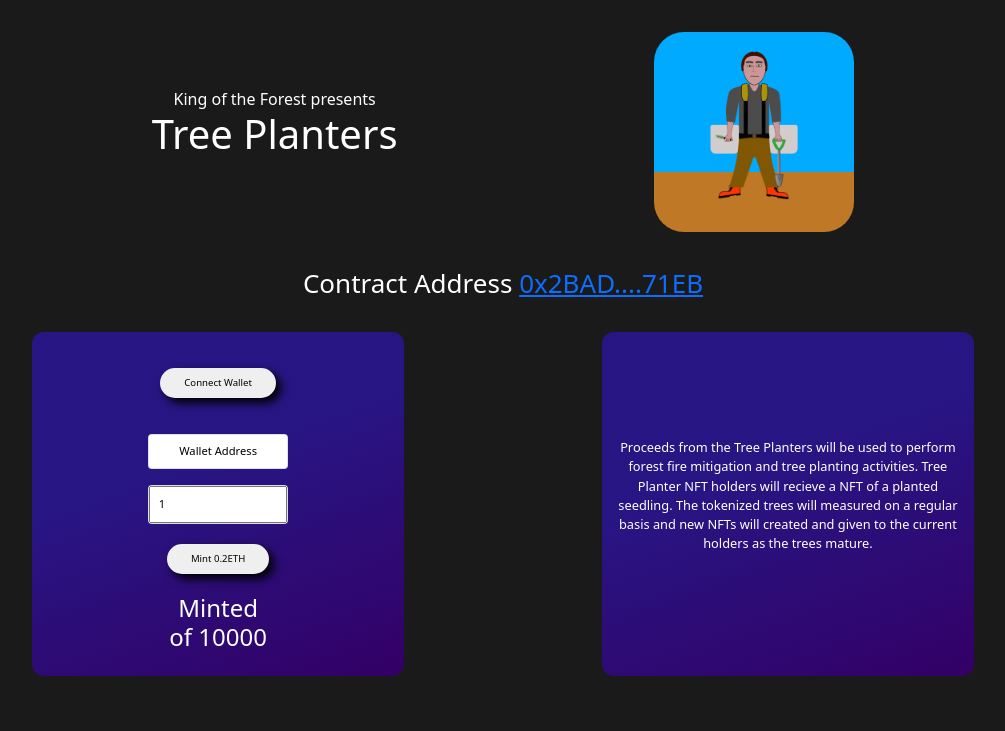
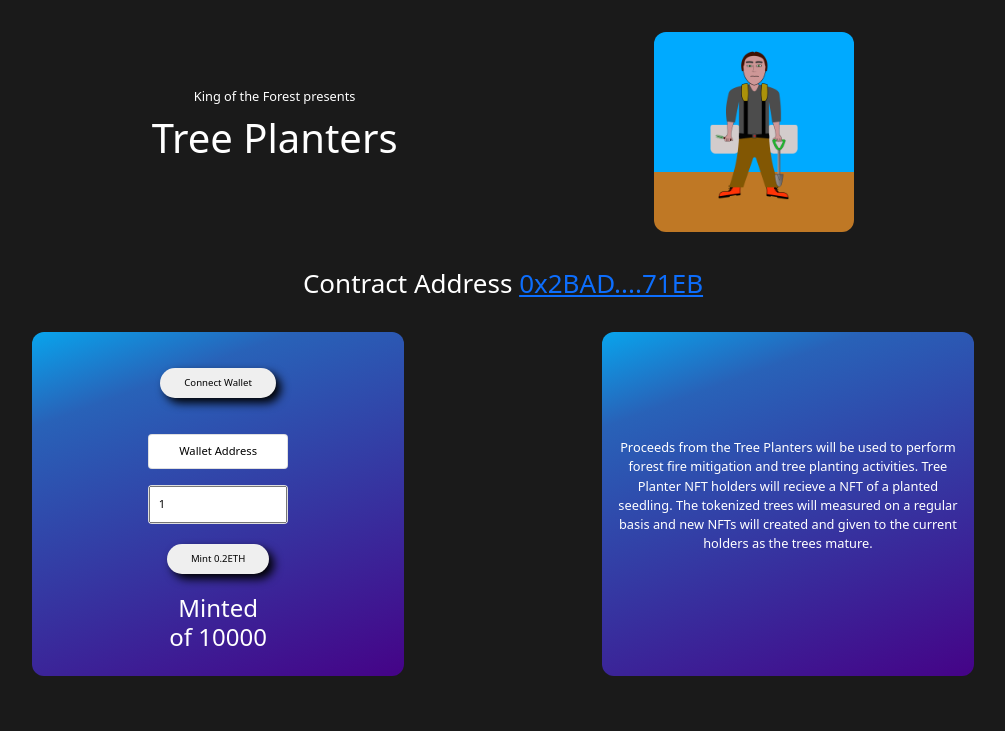
Before and after one commit to SuedePritch/TreePlanterNFT-MintingWebsite, a React (Create React App) app: page / in a window 1280 px wide. Shown: the top 731 px of the page, without its empty margins (137-1142 px from the left). Built offline with nearby package versions, Linux system fonts and the light colour scheme; no server answers.

Commit message:
changed gradient and adjusted title

```diff
--- a/src/App.css
+++ b/src/App.css
@@ -31,7 +31,7 @@ p{
   font-size: calc(10px + 2vmin);
   color: white;
 }
-.title{
+.header{
   display: flex;
   justify-content: space-evenly;
   align-items: center;
@@ -40,9 +40,14 @@ p{
   padding:2rem;
   line-height: 0.25rem;
 }
+.title{
+  display: flex;
+  flex-direction: column;
+  justify-content: center;
+}
 
 .treeplanterGif{
-  border-radius: 15%;
+  border-radius: 0.75rem;
   width:200px;
   height:200px;
 }
@@ -62,7 +67,7 @@ p{
   flex-direction: column;
   width: 25ch;
   padding:1rem;
-  background: linear-gradient(340deg, hsl(270, 100%, 20%) 0%,hsl(250, 72%, 30%) 60%, hsl(250, 72%, 30%) 100%);
+  background: linear-gradient(340deg, hsl(270, 96%, 27%) 0%,hsl(216, 64%, 44%) 80%, hsl(199, 93%, 48%) 100%);
   border-radius: 0.75rem;
 }
 .buttonSubmit{
--- a/src/App.js
+++ b/src/App.js
@@ -692,8 +692,11 @@ class App extends Component {
     return (
     <div className="App">
         <div className="App-header">
-        <div className="title">
-        <h6>King of the Forest presents<h1>Tree Planters</h1></h6>
+        <div className="header">
+		<div className='title'>
+			<p>King of the Forest presents</p>
+			<h1>Tree Planters</h1>
+		</div>
 		<img className='treeplanterGif' src="treeplantergif.gif" alt="treeplanter gif"/>
 
 		</div>
@@ -721,15 +724,15 @@ class App extends Component {
         </div>
 		<div className='methodology'>
 			<div className='description'>
+					<h4>Forest Fire Mitigation</h4>
 				<p>
-					<h4>Forest Fire Mitigation</h4>
-					Thinning of trees, vegetation, and brush. The removal of highly flammable vegetation and reduce vegetation density. Disposal of debris, such as pine needles, leaves, and dead limbs.
+					Thinning of trees, vegetation, and brush. The removal of highly flammable vegetation and reducing vegetation density. Disposal of debris, such as pine needles, leaves, and dead limbs.
 					KotF will utilize manual methods to reduce fuel load within the treated forests with emphasis on expediting decomposition.
 				</p>
 			</div>
 			<div className='description'>
+					<h4>Tree Planting</h4>
 				<p>
-					<h4>Tree Planting</h4>
 					Planting tree seedlings which have been grown in nurseries. The seedlings are typically 6 inches tall. Each of the seedlings will be methodically planted by skilled tree planters.
 					The locations of the planted seedlings will be chosen for optimum microsites based on each tree species</p>
 			</div>
```
